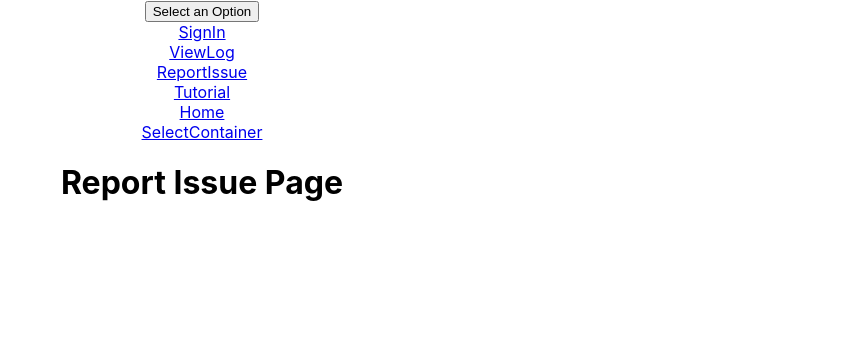
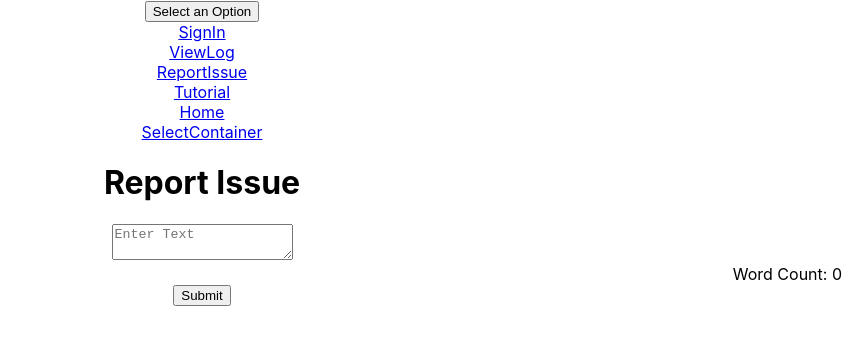
Before and after one commit to kartikgulia/Ship-Sorting-Balancing-CodeCraft-Solutions-FrontEnd, a React (Create React App) app: page / in a window 1280 px wide. Both pictures are taken after a click on the link "ReportIssue". Shown: the top 344 px of the page, without its empty margins (438-1280 px from the left). Built offline with nearby package versions, Linux system fonts and the light colour scheme.

Commit message:
Added report issue input box with submit button and word count. Still need to connect submit to backend

```diff
--- a/src/report-issue.js
+++ b/src/report-issue.js
@@ -1,12 +1,50 @@
 import React, { useState } from 'react';
 
 
-function Issue() {
+// function Issue() {
+//   return (
+//     <div>
+//       <h1>Report Issue Page</h1>
+//     </div>
+//   );
+// };
+
+// export default Issue;
+
+const WordCounter = () => {
+  const [paragraph, setParagraph] = useState('');
+  const [wordCount, setWordCount] = useState(0);
+
+  const handleInputChange = (event) => {
+    const inputText = event.target.value;
+    setParagraph(inputText);
+
+    // Calculate word count
+    const words = inputText.split(/\s+/);
+    setWordCount(words.length);
+  };
+
+  const handleSubmit = () => {
+    // Add your submission logic here
+    console.log('Submitted paragraph:', paragraph);
+  };
+
   return (
     <div>
-      <h1>Report Issue Page</h1>
+      <div>
+       <h1>Report Issue</h1>
+      </div>
+      <textarea
+        placeholder="Enter Text"
+        value={paragraph}
+        onChange={handleInputChange}
+      />
+      <div style={{ textAlign: 'right' }}>
+        Word Count: {wordCount}
+      </div>
+      <button onClick={handleSubmit}>Submit</button>
     </div>
   );
 };
 
-export default Issue;
+export default WordCounter;
```
